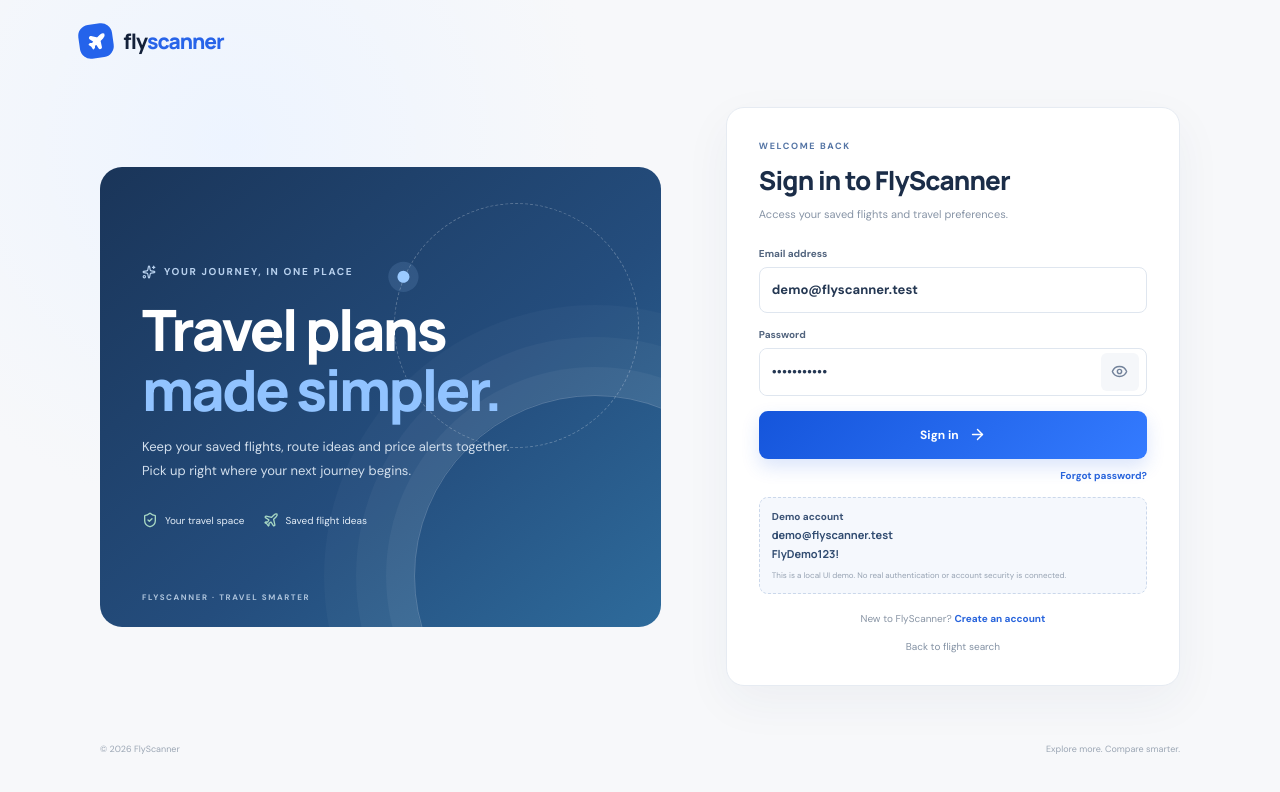
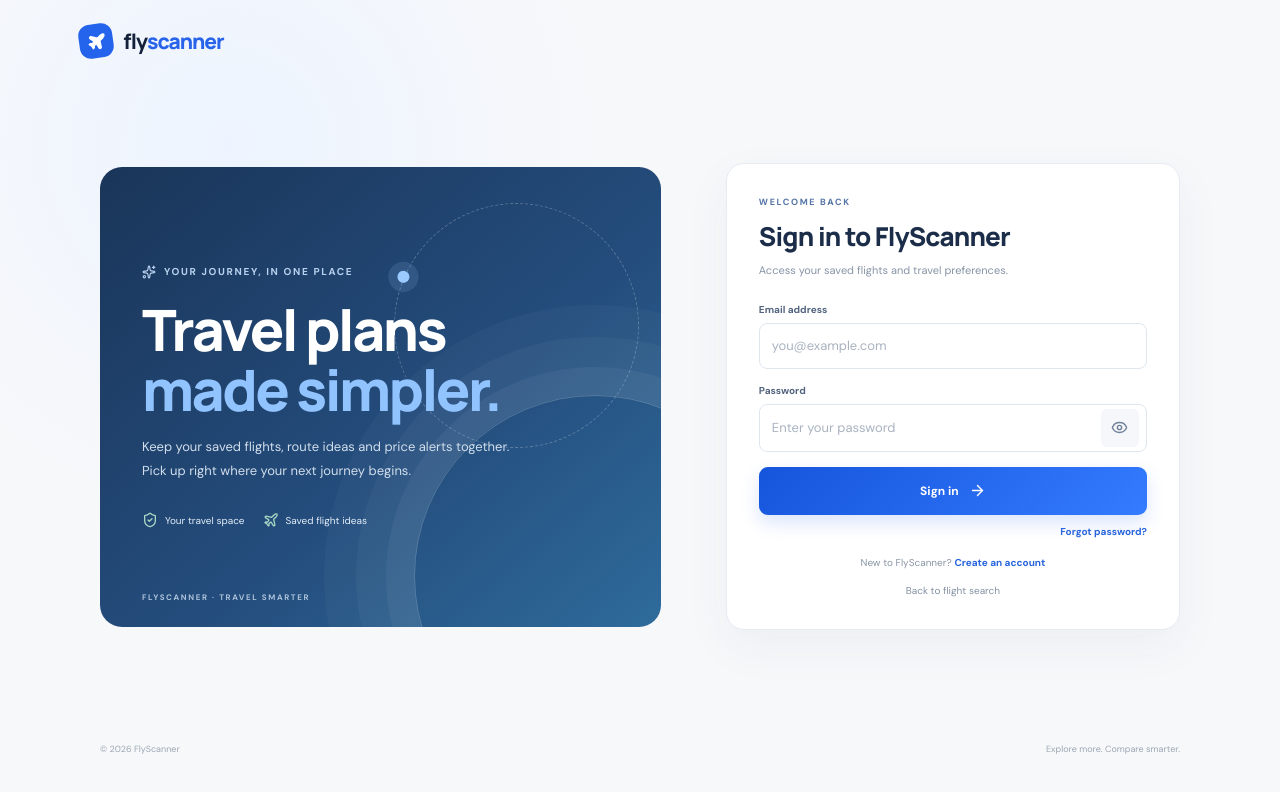
Before and after one commit to amriteshsah/FlyScanner_ui, a React (Vite) app: page /login in a window 1280 px wide. Shown: the top 792 px of the page. Built offline with nearby package versions, Linux system fonts and the light colour scheme; no server answers.

Commit message:
Connect sign-in form to backend authentication

```diff
--- a/src/features/account/pages/LoginPage.tsx
+++ b/src/features/account/pages/LoginPage.tsx
@@ -1,25 +1,25 @@
 import { type FormEvent, useState } from 'react';
 import { ArrowRight, Eye, EyeOff, Plane, ShieldCheck, Sparkles } from 'lucide-react';
 import { Link, useNavigate, useSearchParams } from 'react-router';
-import { signInDemo } from '../services/mockAccountStore';
+import { login } from '../services/authApi';
 
 export default function LoginPage() {
   const navigate = useNavigate();
   const [searchParams] = useSearchParams();
-  const [email, setEmail] = useState('demo@flyscanner.test');
-  const [password, setPassword] = useState('FlyDemo123!');
+  const [email, setEmail] = useState('');
+  const [password, setPassword] = useState('');
   const [showPassword, setShowPassword] = useState(false);
   const [error, setError] = useState('');
   const [submitting, setSubmitting] = useState(false);
 
-  function submit(event: FormEvent<HTMLFormElement>) {
+  async function submit(event: FormEvent<HTMLFormElement>) {
     event.preventDefault();
     setError('');
     setSubmitting(true);
     try {
-      signInDemo(email, password);
+      await login(email.trim(), password);
       const next = searchParams.get('next');
-      navigate(next?.startsWith('/') ? next : '/account');
+      navigate(next?.startsWith('/') && !next.startsWith('//') ? next : '/account', { replace: true });
     } catch (reason) {
       setError(reason instanceof Error ? reason.message : 'Unable to sign in. Please try again.');
     } finally {
@@ -57,7 +57,7 @@ export default function LoginPage() {
             </label>
             <label>Password
               <span className="password-input">
-                <input type={showPassword ? 'text' : 'password'} autoComplete="current-password" required minLength={6} value={password} onChange={(event) => setPassword(event.target.value)} placeholder="Enter your password" />
+                <input type={showPassword ? 'text' : 'password'} autoComplete="current-password" required minLength={12} maxLength={72} value={password} onChange={(event) => setPassword(event.target.value)} placeholder="Enter your password" />
                 <button type="button" aria-label={showPassword ? 'Hide password' : 'Show password'} onClick={() => setShowPassword((value) => !value)}>{showPassword ? <EyeOff size={17} /> : <Eye size={17} />}</button>
               </span>
             </label>
@@ -65,12 +65,6 @@ export default function LoginPage() {
             <button className="auth-submit" type="submit" disabled={submitting}>{submitting ? 'Signing in…' : 'Sign in'} <ArrowRight size={17} /></button>
           </form>
           <div className="auth-forgot-link"><Link to="/forgot-password">Forgot password?</Link></div>
-          <div className="demo-credentials">
-            <strong>Demo account</strong>
-            <span>demo@flyscanner.test</span>
-            <span>FlyDemo123!</span>
-            <small>This is a local UI demo. No real authentication or account security is connected.</small>
-          </div>
           <p className="auth-switch">New to FlyScanner? <Link to="/register">Create an account</Link></p>
           <Link className="auth-back-home" to="/">Back to flight search</Link>
         </section>
```
